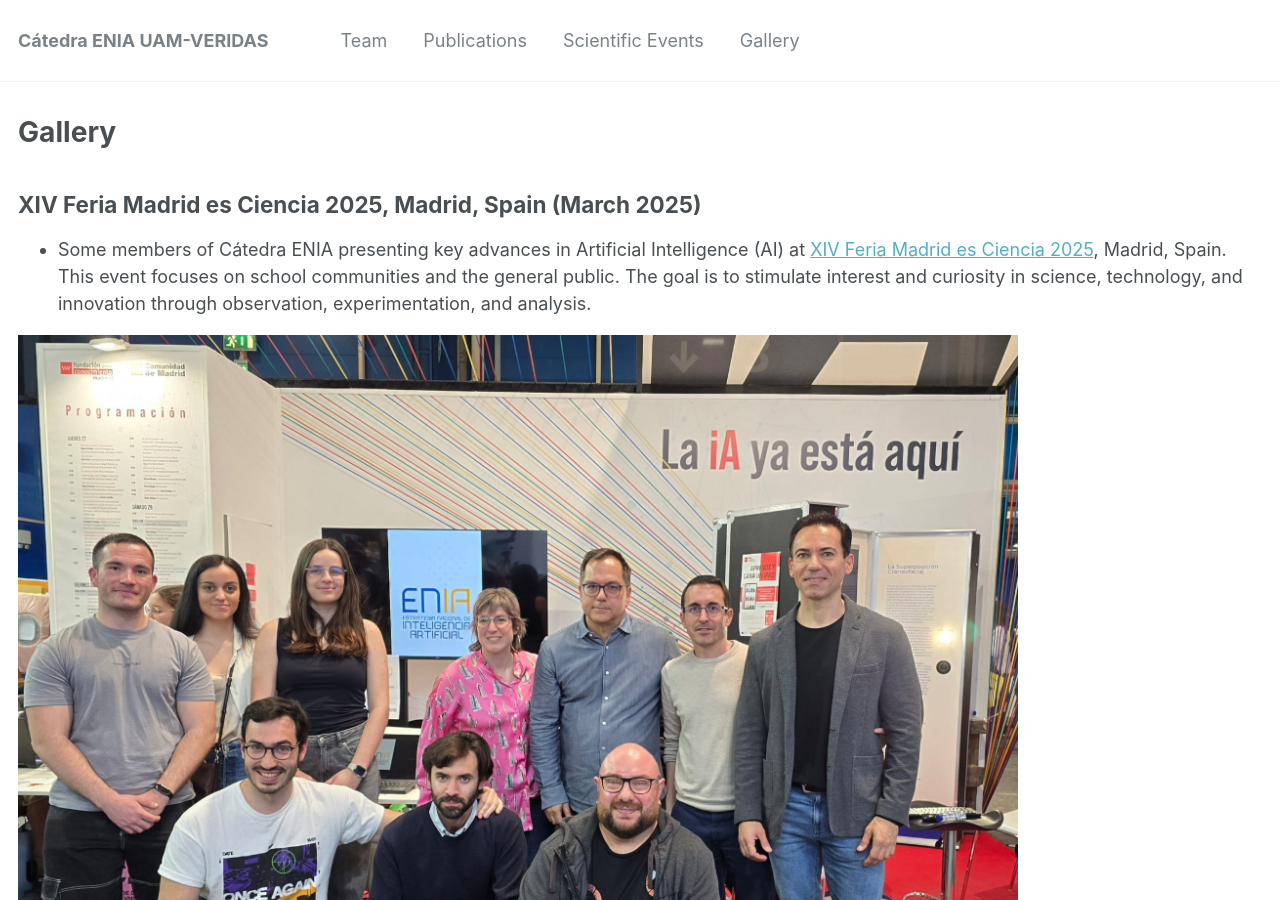
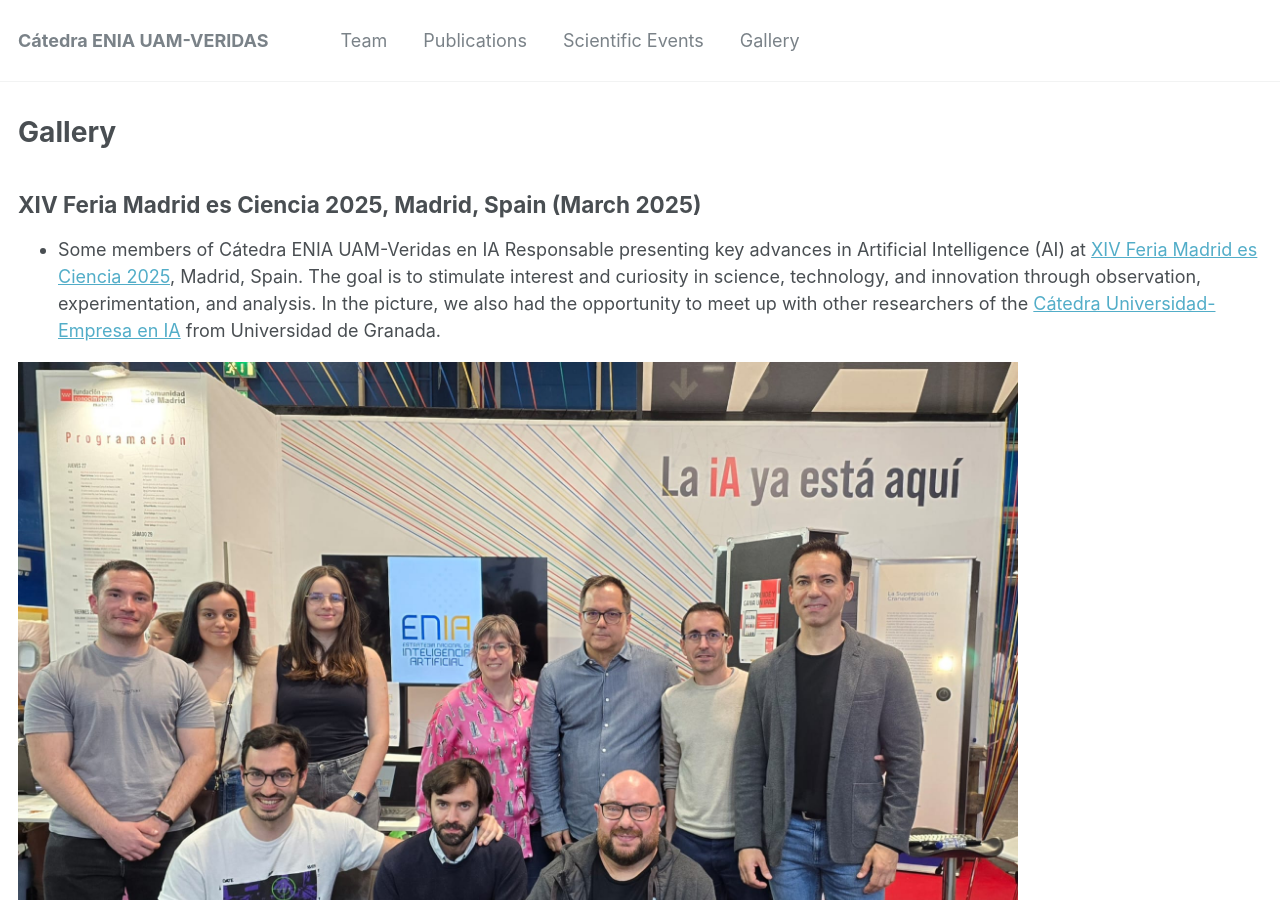
Before and after one commit to catedraeniauam/catedraeniauam.github.io, a Jekyll site: the page built from _pages/gallery.md, in a window 1280 px wide and 900 px high. Built offline with Jekyll 4.4.1, drawn with Linux system fonts in a browser that asks for light colours.

Commit message:
cambios en galery

```diff
--- a/_pages/gallery.md
+++ b/_pages/gallery.md
@@ -7,7 +7,7 @@ author_profile: true
 
 XIV Feria Madrid es Ciencia 2025, Madrid, Spain (March 2025)
 -----
-- Some members of Cátedra ENIA presenting key advances in Artificial Intelligence (AI) at <a href="https://www.madrimasd.org/feriamadridesciencia/">XIV Feria Madrid es Ciencia 2025</a>, Madrid, Spain. This event focuses on school communities and the general public. The goal is to stimulate interest and curiosity in science, technology, and innovation through observation, experimentation, and analysis.
+- Some members of Cátedra ENIA UAM-Veridas en IA Responsable presenting key advances in Artificial Intelligence (AI) at <a href="https://www.madrimasd.org/feriamadridesciencia/">XIV Feria Madrid es Ciencia 2025</a>, Madrid, Spain. The goal is to stimulate interest and curiosity in science, technology, and innovation through observation, experimentation, and analysis. In the picture, we also had the opportunity to meet up with other researchers of the <a href="https://dasci.es/es/divulgacion/catedra-universidad-empresa-en-ia-ugr-repsol/">Cátedra Universidad-Empresa en IA</a> from Universidad de Granada.
 
 <img src="https://catedraeniauam.github.io/images/2025_03_Madridesciencia.jpg" align="center" width="1000"/>
 
```
